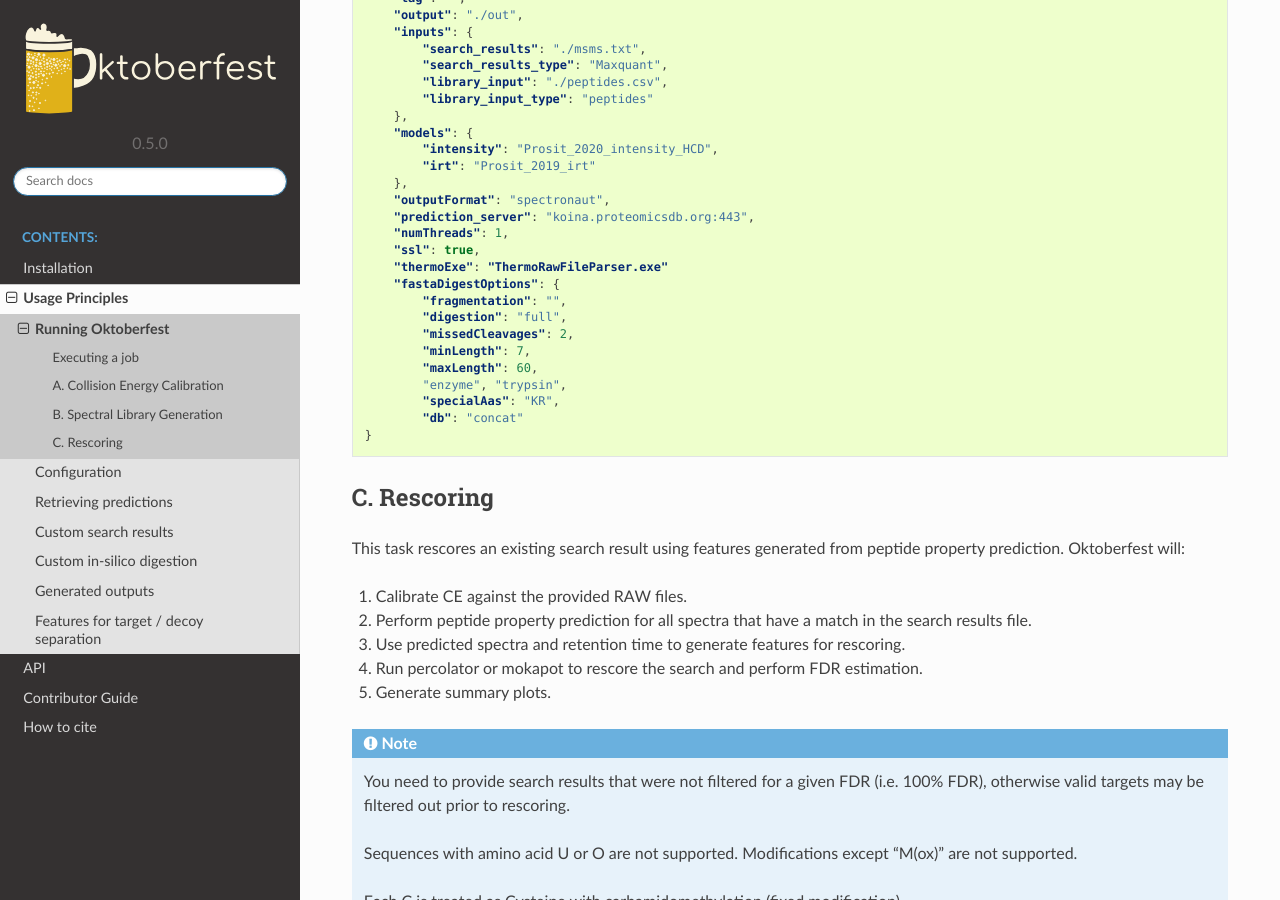
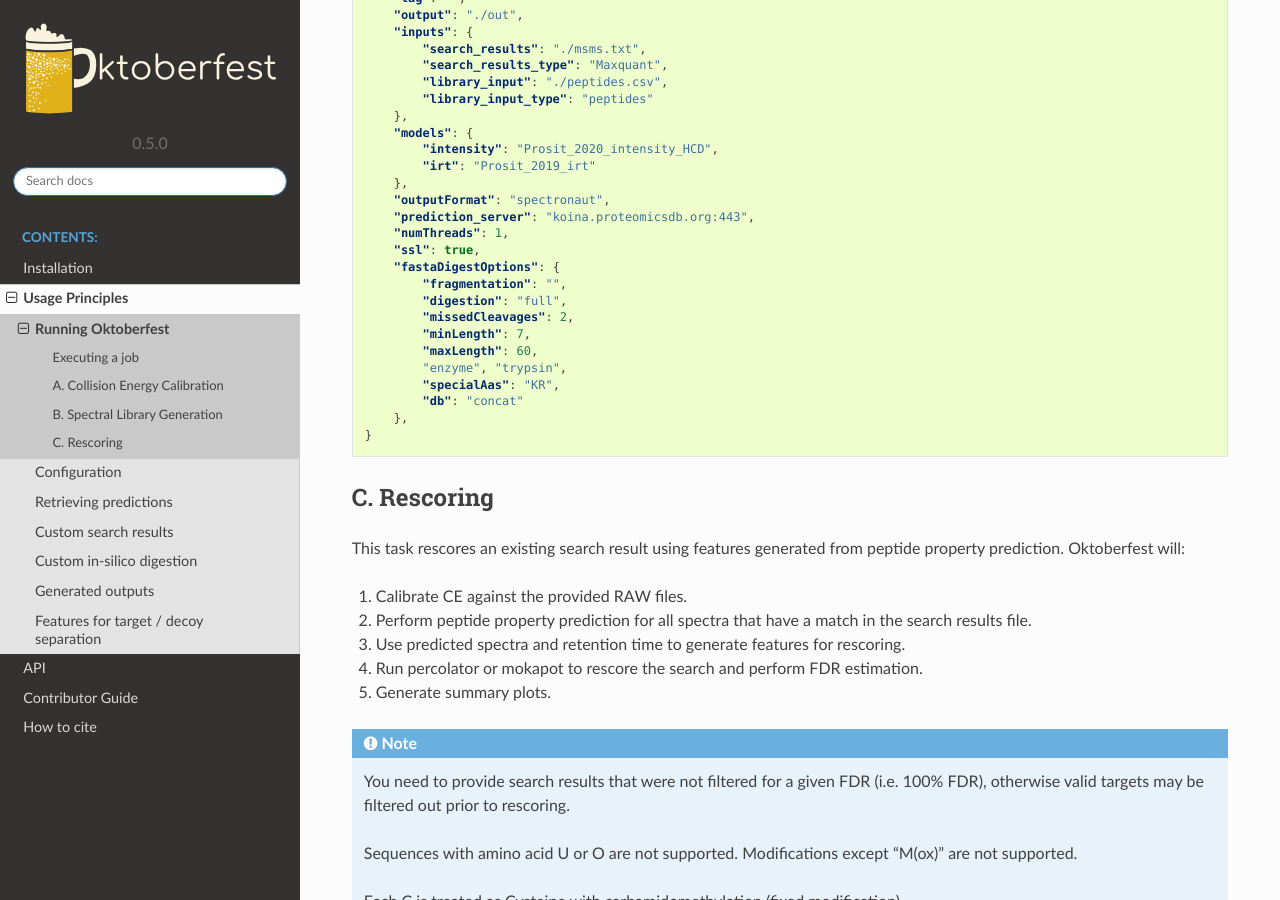
Before and after one commit to wilhelm-lab/oktoberfest, a Sphinx documentation site: the page built from docs/jobs.rst, in a window 1280 px wide and 900 px high, scrolled down 2140 px. Built offline with Sphinx 7.4.7 and the Read the Docs theme 2.0.0, drawn with Linux system fonts in a browser that asks for light colours.

Commit message:
corrected speclib example config

```diff
--- a/docs/jobs.rst
+++ b/docs/jobs.rst
@@ -111,7 +111,6 @@ Example config file:
         "prediction_server": "koina.proteomicsdb.org:443",
         "numThreads": 1,
         "ssl": true,
-        "thermoExe": "ThermoRawFileParser.exe"
         "fastaDigestOptions": {
             "fragmentation": "",
             "digestion": "full",
@@ -121,6 +120,7 @@ Example config file:
             "enzyme", "trypsin",
             "specialAas": "KR",
             "db": "concat"
+        },
     }
 
 
```
